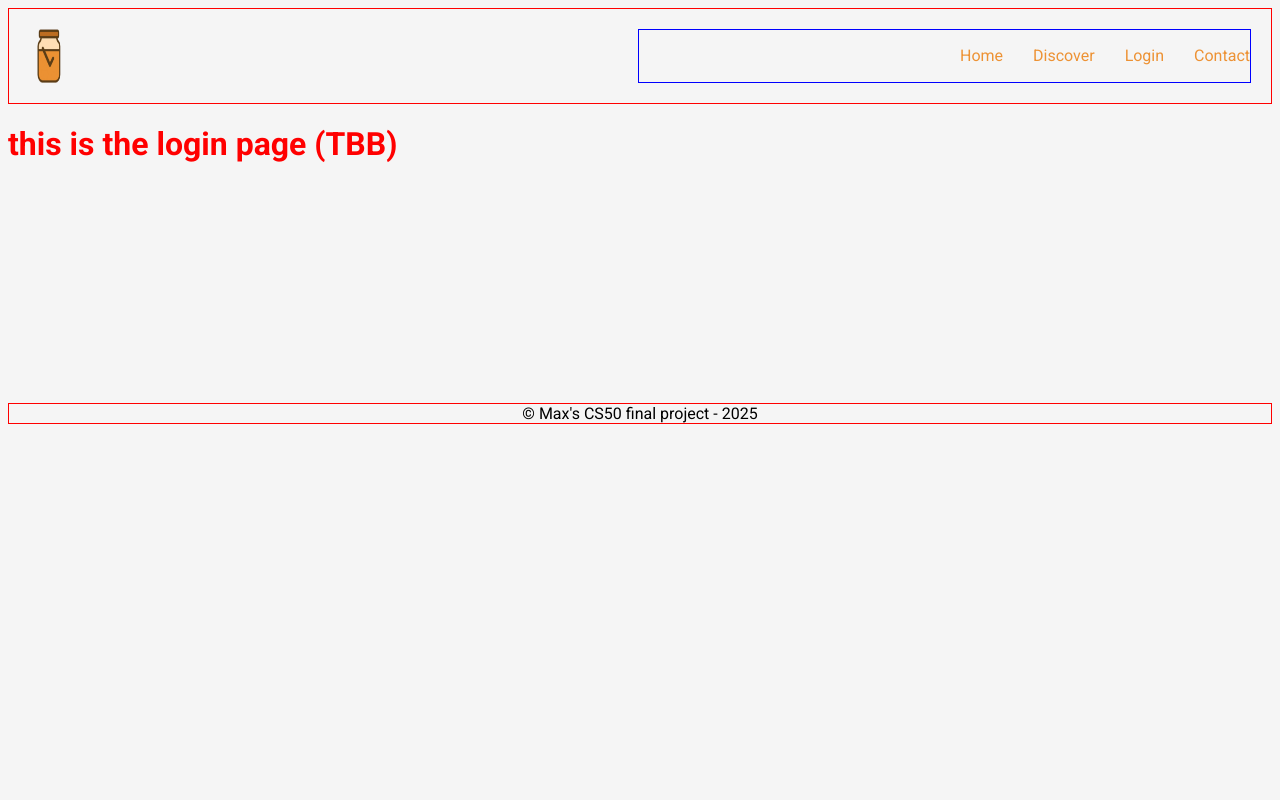
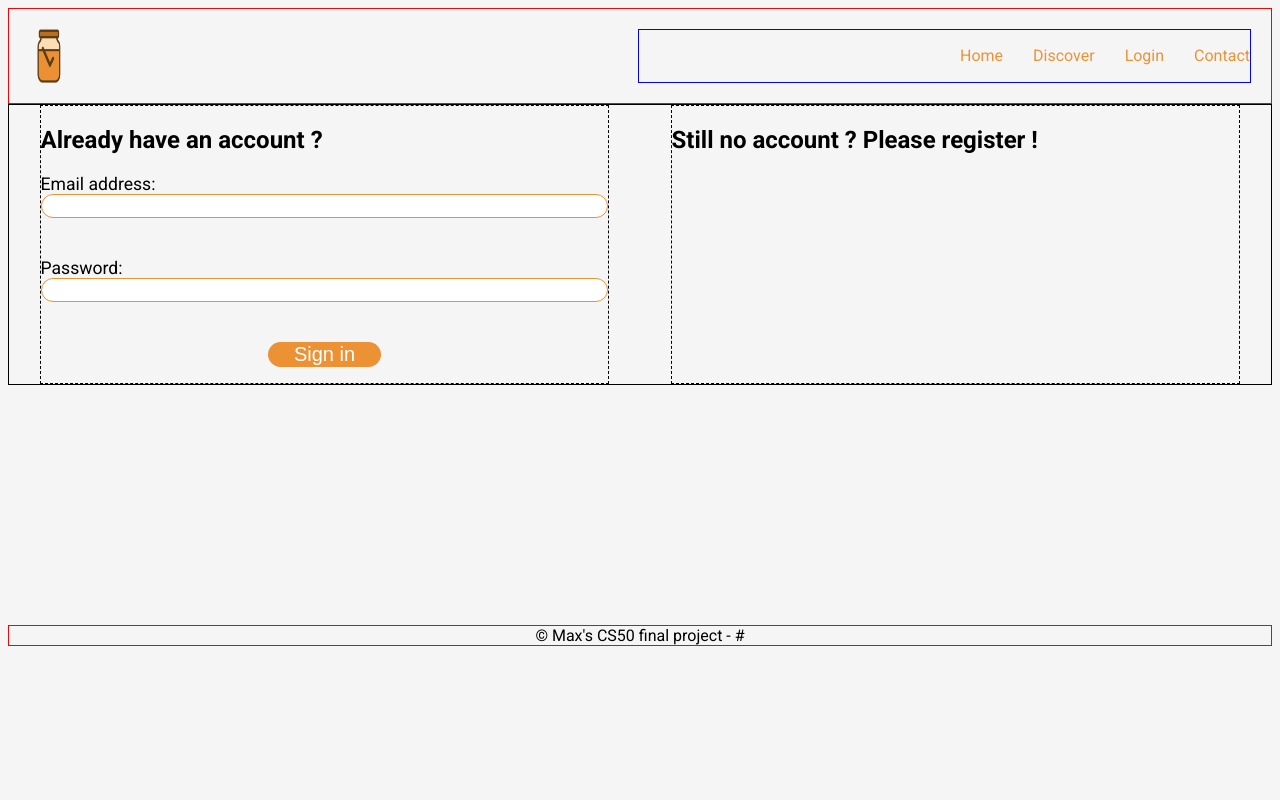
Before and after one commit to maxcol01/pita, a Flask app: page /login in a window 1280 px wide. Run offline with Flask 3, Linux system fonts and the light colour scheme; some web fonts are replaced.

Commit message:
adding the login element to the login page

```diff
--- a/frontend/static/styles.css
+++ b/frontend/static/styles.css
@@ -1,6 +1,8 @@
 
 @import url('https://fonts.googleapis.com/css2?family=Google+Sans+Code:ital,wght@0,300..800;1,300..800&family=Mea+Culpa&family=Roboto:ital,wght@0,100..900;1,100..900&display=swap');
-
+:root {
+    --main-color: #ed9234;
+}
 
 html {
     background-color: whitesmoke;
@@ -41,7 +43,7 @@ html {
     gap: 30px;
     a {
         text-decoration: none;
-        color: #ed9234;
+        color: var(--main-color);
         &:hover{
             transform: scale(1.1);
             opacity: 0.5;
@@ -73,3 +75,49 @@ h1 {
     text-align: center;
     margin-top: 30vh;
 }
+
+/* LOGIN PAGE*/
+.login-main-container {
+    display: flex;
+    justify-content: space-around;
+    border: 1px solid black;
+    .login-existing-user {
+        border: 1px dashed black;
+        width: 45%;
+        form {
+            display: flex;
+            flex-direction: column;
+            justify-content: center;
+            align-items: center;
+            gap: 40px;
+            .form-email, .form-pwd {
+                width: 100%;
+                label {
+                    font-size: 1.1rem;
+                }
+                input {
+                    width: 100%;
+                    height:1.5rem;
+                    border-radius: 2rem;
+                    border: 0.5px solid var(--main-color);
+                    text-decoration: none;
+                }
+            }
+            button {
+                width: 20%;
+                font-size: 20px;
+                background-color: var(--main-color);
+                border-radius: 2rem;
+                border: none;
+                color: white;
+                &:hover {
+                    opacity: 0.5;
+                }
+            }
+        }
+    }
+    .login-registering-user {
+        border: 1px dashed black;
+        width: 45%;
+    }
+}
--- a/frontend/templates/login.html
+++ b/frontend/templates/login.html
@@ -2,8 +2,24 @@
 
 {% block content %}
 
-<h1>
-    this is the login page (TBB)
-</h1>
+    <div class="login-main-container">
+        <div class="login-existing-user">
+            <h2> Already have an account ?</h2>
+            <form action="/login" method="post">
+                <div class="form-email">
+                    <label for="email">Email address:</label><br>
+                    <input type="email" id="email" name="email" required>
+                </div>
+                <div class="form-pwd">
+                    <label for="pwd">Password:</label><br>
+                    <input type="password" id="pwd" name="password" required>
+                </div>
+                <button type="submit">Sign in</button>
+            </form>
+        </div>
+        <div class="login-registering-user">
+            <h2> Still no account ? Please register !</h2>
+        </div>
+    </div>
 
 {% endblock %}
```
